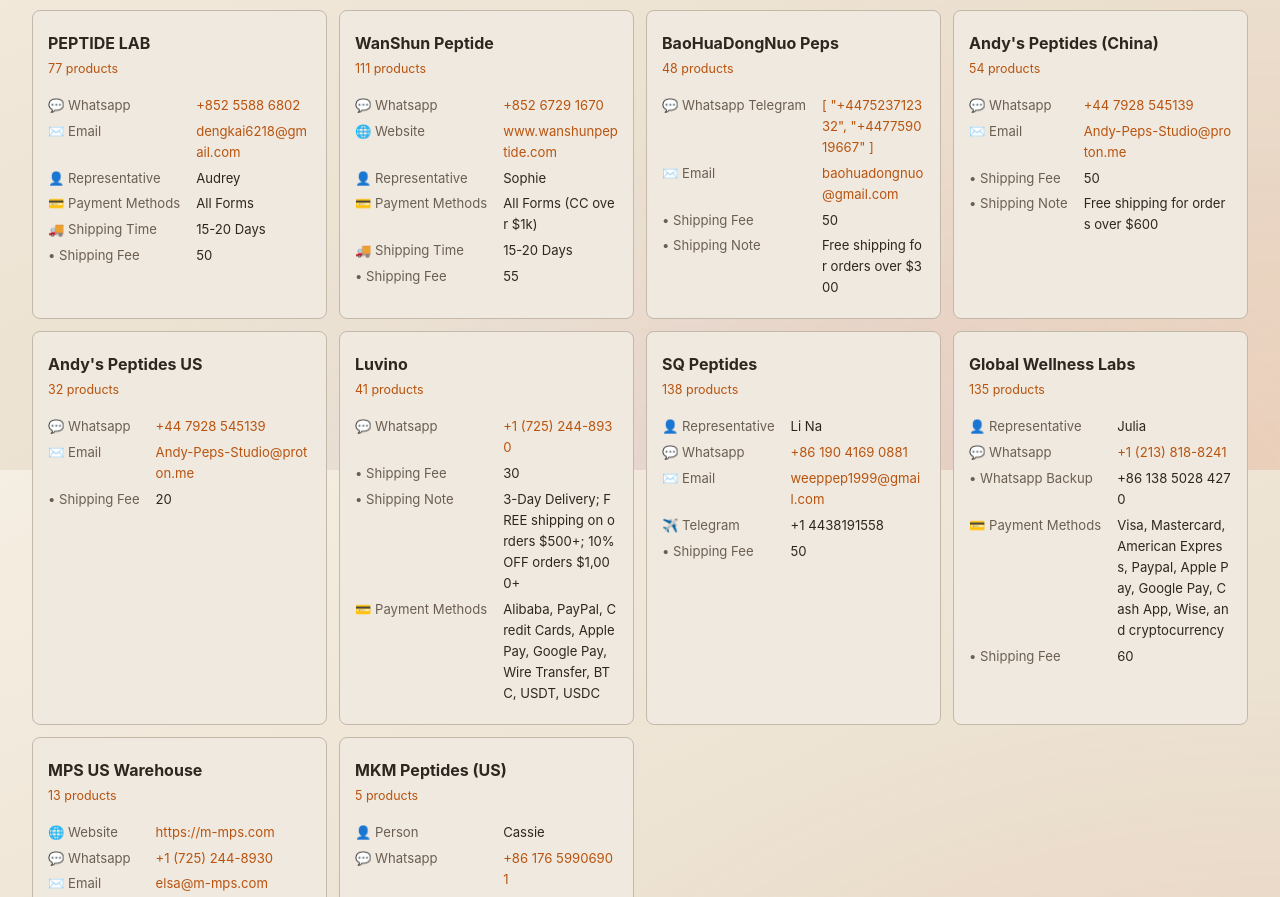
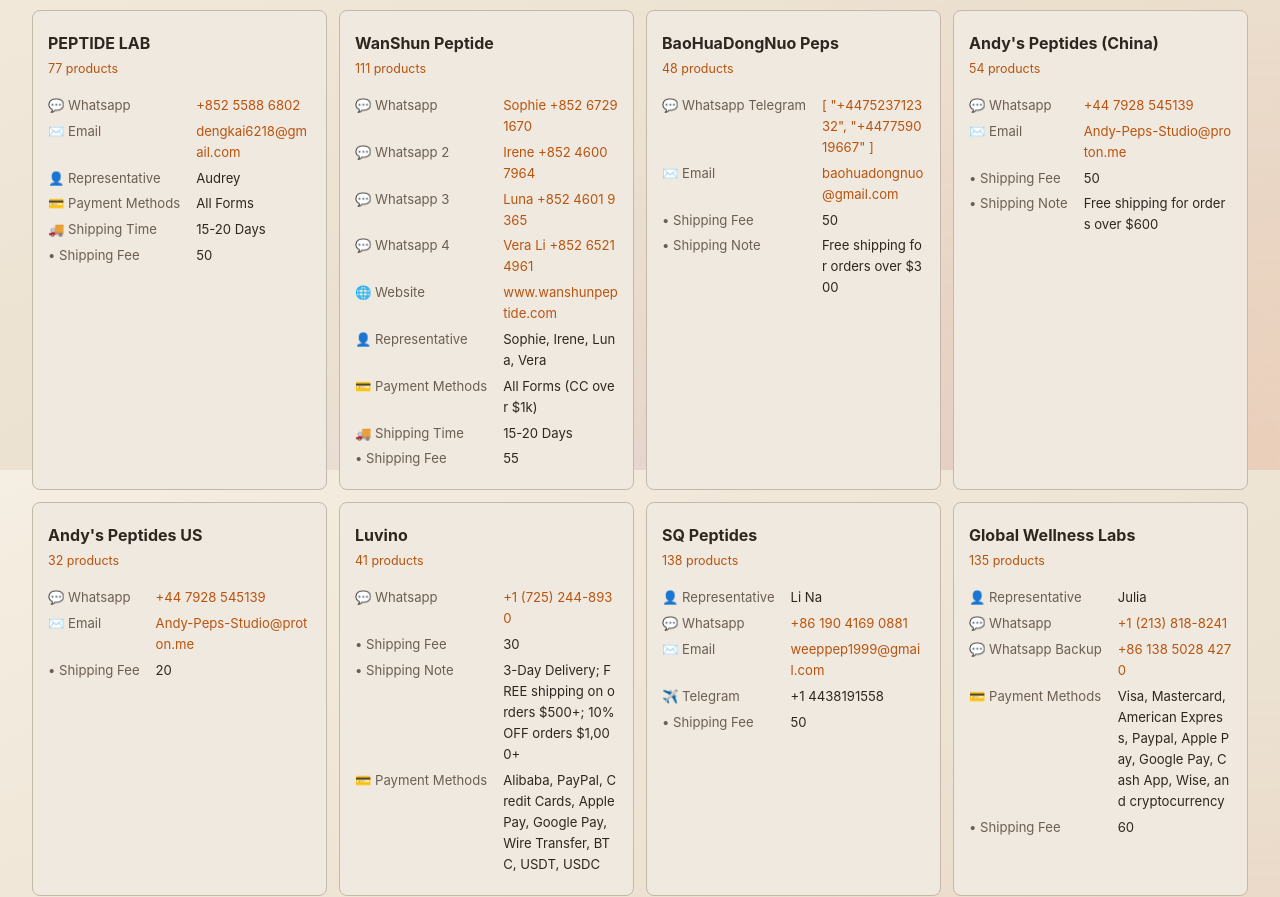
Before and after one commit to wizzer129/pep-catalog, a Vue app: page /vendors in a window 1280 px wide. Shown: the part 1130-2027 px from the top of the page. Built offline with nearby package versions, Linux system fonts and the light colour scheme.

Commit message:
consolidated hgh items

```diff
--- a/src/views/VendorsView.vue
+++ b/src/views/VendorsView.vue
@@ -26,14 +26,17 @@
 			<p class="product-count">{{ vendor.products.length }} products</p>
 			<dl class="contact">
 				<template v-for="(val, field) in vendor.contact" :key="field">
-					<dt>{{ ICONS[field] || '•' }} {{ field.replace(/_/g, ' ') }}</dt>
+					<dt>
+						{{ ICONS[field] || (String(field).startsWith('whatsapp') ? '💬' : '•') }}
+						{{ field.replace(/_/g, ' ') }}
+					</dt>
 					<dd>
 						<a v-if="field === 'website'" :href="val" target="_blank" rel="noopener">{{
 							val
 						}}</a>
 						<a v-else-if="field === 'email'" :href="`mailto:${val}`">{{ val }}</a>
 						<a
-							v-else-if="field === 'whatsapp' || field === 'whatsapp_telegram'"
+							v-else-if="String(field).startsWith('whatsapp')"
 							:href="`https://wa.me/${String(val).replace(/\D/g, '')}`"
 							target="_blank"
 							rel="noopener"
```
Also changed, not shown: src/catalog/peptide_suppliers.json.
